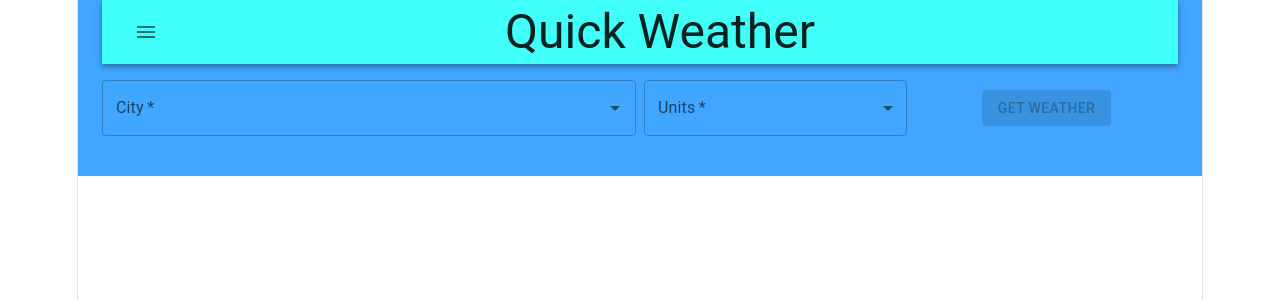
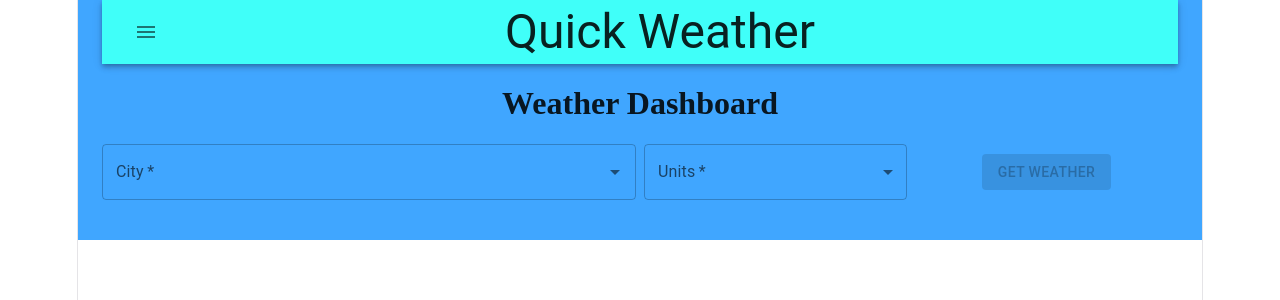
Before and after one commit to 6kbgdb7k85-stack/QuickWeather, a React (Vite) app: page /dashboard in a window 1280 px wide. Shown: the top 300 px of the page. Built offline with nearby package versions, Linux system fonts and the light colour scheme.

Commit message:
routing refactored; forecastdetails has return link

```diff
--- a/src/App.jsx
+++ b/src/App.jsx
@@ -5,6 +5,7 @@ import { ThemeProvider } from "@mui/material";
 import { useState } from "react";
 import { getTheme } from "./services/utils";
 import ForecastDetails from "./components/ForecastDetails";
+import AppLayout from "./common/components/AppLayout";
 
 function App() {
   const [weatherCondition, setWeatherCondition] = useState(0);
@@ -12,21 +13,30 @@ function App() {
   const theme = getTheme(weatherCondition);
 
   return (
-    <ThemeProvider theme={theme}>
-      <BrowserRouter>
-        <Routes>
-          <Route index element={<Navigate to="/dashboard" replace />} />
-          <Route
-            path="/dashboard"
-            element={<Dashboard setWeatherTheme={setWeatherCondition} />}
-          />
-          <Route
-            path="/forecast/day"
-            element={<ForecastDetails setWeatherTheme={setWeatherCondition} />}
-          />
-        </Routes>
-      </BrowserRouter>
-    </ThemeProvider>
+    <BrowserRouter>
+      <Routes>
+        <Route path="/" element={<AppLayout />}>
+          <Route index element={<Navigate to="dashboard" replace />} />
+          <Route path="dashboard" element={<Dashboard />} />
+          <Route path="forecast/day" element={<ForecastDetails/>}/>
+        </Route>
+      </Routes>
+    </BrowserRouter>
+    // <ThemeProvider theme={theme}>
+    //   <BrowserRouter>
+    //     <Routes>
+    //       <Route index element={<Navigate to="/dashboard" replace />} />
+    //       <Route
+    //         path="/dashboard"
+    //         element={<Dashboard setWeatherTheme={setWeatherCondition} />}
+    //       />
+    //       <Route
+    //         path="/forecast/day"
+    //         element={<ForecastDetails setWeatherTheme={setWeatherCondition} />}
+    //       />
+    //     </Routes>
+    //   </BrowserRouter>
+    // </ThemeProvider>
   );
 }
 
--- /dev/null
+++ b/src/common/components/AppLayout.jsx
@@ -0,0 +1,107 @@
+import React, { useState } from "react";
+import { Outlet, useLocation, useNavigate } from "react-router-dom";
+import { ThemeProvider } from "@mui/material/styles";
+import MenuIcon from "@mui/icons-material/Menu";
+import { getTheme } from "../../services/utils";
+import {
+  AppBar,
+  Box,
+  Button,
+  Container,
+  IconButton,
+  Menu,
+  MenuItem,
+  Toolbar,
+  Typography,
+} from "@mui/material";
+
+export default function AppLayout() {
+  const [weatherCondition, setWeatherCondition] = useState(0);
+  const [pageName, setPageName] = useState("");
+  const [menuAnchor, setMenuAnchor] = useState(null);
+
+  const { pathname } = useLocation();
+  const navigate = useNavigate();
+
+  const theme = getTheme(weatherCondition);
+
+  function openMenu(e) {
+    setMenuAnchor(e.currentTarget);
+  }
+
+  function closeMenu(e) {
+    setMenuAnchor(null);
+  }
+
+  return (
+    <ThemeProvider theme={theme}>
+      <Container
+        fixed
+        sx={{
+          bgcolor: theme.palette.background.default,
+          width: "100%",
+          maxWidth: "100%",
+          paddingBottom: "1rem",
+        }}
+      >
+        <AppBar position="static" sx={{ flexGrow: 1, marginBottom: "1rem" }}>
+          <Toolbar>
+            <IconButton onClick={openMenu}>
+              <MenuIcon />
+            </IconButton>
+            <Menu
+              anchorEl={menuAnchor}
+              open={Boolean(menuAnchor)}
+              onClose={closeMenu}
+            >
+              <MenuItem
+                onClick={() => {
+                  closeMenu();
+                  setWeatherCondition(95);
+                }}
+              >
+                Debug Rain Theme
+              </MenuItem>
+              <MenuItem
+                onClick={() => {
+                  closeMenu();
+                  setWeatherCondition(0);
+                }}
+              >
+                Debug Clear Theme
+              </MenuItem>
+              <MenuItem
+                onClick={() => {
+                  closeMenu();
+                  setWeatherCondition(3);
+                }}
+              >
+                Debug Cloudy Theme
+              </MenuItem>
+            </Menu>
+            <Typography variant="h3" sx={{ flexGrow: 1 }}>
+              Quick Weather
+            </Typography>
+            {pathname !== "/dashboard" ? (
+              <Button
+                sx={{ color: "text.primary" }}
+                onClick={() => navigate(-1)}
+                variant="text"
+              >
+                Return
+              </Button>
+            ) : (
+              <></>
+            )}
+          </Toolbar>
+        </AppBar>
+        <Box sx={{ color: theme.palette.text.primary }}>
+          <h1>{pageName}</h1>
+        </Box>
+        <Outlet
+          context={{ setWeatherTheme: setWeatherCondition, setPageName }}
+        />
+      </Container>
+    </ThemeProvider>
+  );
+}
--- a/src/components/Dashboard.jsx
+++ b/src/components/Dashboard.jsx
@@ -24,23 +24,22 @@ import TempCard from "./WeatherCards/TempCard";
 import CurrentConditionCard from "./WeatherCards/CurrentConditionCard";
 import FiveDayForecast from "./WeatherCards/FiveDayForecast";
 import WindCard from "./WeatherCards/WindCard";
+import { useOutletContext } from "react-router-dom";
 
 const initFormData = {
   city: "",
   units: "",
 };
 
-function Dashboard({ setWeatherTheme }) {
-  const theme = useTheme();
+function Dashboard() {
+  const {setWeatherTheme, setPageName} = useOutletContext();
   const [weatherData, setWeatherData] = useState(null);
   const [formData, setFormData] = useState(initFormData);
   const [cityOptions, setCityOptions] = useState([]);
   const [cityLookup, setCityLookup] = useState("");
-  const [menuAnchor, setMenuAnchor] = useState(null);
 
   const {
     response: cityResponse,
-    isLoading: cityIsLoading,
     runApi: getCities,
   } = useApi("city");
 
@@ -56,6 +55,10 @@ function Dashboard({ setWeatherTheme }) {
       city: newValue,
     }));
   }
+
+  useEffect(()=>{
+    setPageName('Weather Dashboard')
+  },[])
 
   useEffect(() => {
     if (cityResponse?.results) {
@@ -75,14 +78,6 @@ function Dashboard({ setWeatherTheme }) {
       setWeatherTheme(weatherResponse.hourly.weather_code[0]);
     }
   }, [weatherResponse]);
-
-  function openMenu(e) {
-    setMenuAnchor(e.currentTarget);
-  }
-
-  function closeMenu(e) {
-    setMenuAnchor(null);
-  }
 
   function isFormValid() {
     const { city, units } = formData;
@@ -125,57 +120,7 @@ function Dashboard({ setWeatherTheme }) {
   }
 
   return (
-    <Container
-      fixed
-      sx={{
-        bgcolor: theme.palette.background.default,
-        width: "100%",
-        maxWidth: "100%",
-        paddingBottom: "1rem",
-      }}
-    >
-      <Box sx={{ flexGrow: 1, marginBottom: "1rem" }}>
-        <AppBar position="static">
-          <Toolbar>
-            <IconButton onClick={openMenu}>
-              <MenuIcon />
-            </IconButton>
-            <Menu
-              anchorEl={menuAnchor}
-              open={Boolean(menuAnchor)}
-              onClose={closeMenu}
-            >
-              <MenuItem
-                onClick={() => {
-                  closeMenu();
-                  setWeatherTheme(95);
-                }}
-              >
-                Debug Rain Theme
-              </MenuItem>
-              <MenuItem
-                onClick={() => {
-                  closeMenu();
-                  setWeatherTheme(0);
-                }}
-              >
-                Debug Clear Theme
-              </MenuItem>
-              <MenuItem
-                onClick={() => {
-                  closeMenu();
-                  setWeatherTheme(3);
-                }}
-              >
-                Debug Cloudy Theme
-              </MenuItem>
-            </Menu>
-            <Typography variant="h3" sx={{ flexGrow: 1 }}>
-              Quick Weather
-            </Typography>
-          </Toolbar>
-        </AppBar>
-      </Box>
+    <>
       <Grid
         container
         spacing={1}
@@ -203,10 +148,10 @@ function Dashboard({ setWeatherTheme }) {
                   spacing={3}
                   sx={{ justifyContent: "space-evenly", alignItems: "center" }}
                 >
-                  <Grid size={'auto'}>
+                  <Grid size={"auto"}>
                     <p>{option.label}</p>
                   </Grid>
-                  <Grid size={'grow'}>
+                  <Grid size={"grow"}>
                     <p>{option.country}</p>
                   </Grid>
                   <Grid size={3}>
@@ -215,7 +160,9 @@ function Dashboard({ setWeatherTheme }) {
                 </Grid>
               );
             }}
-            renderInput={(params) => <TextField required {...params} label="City" />}
+            renderInput={(params) => (
+              <TextField required {...params} label="City" />
+            )}
           />
         </Grid>
         <Grid size={3}>
@@ -287,10 +234,12 @@ function Dashboard({ setWeatherTheme }) {
             unit={weatherData?.daily_units.temperature_2m_max}
             conditions={weatherData?.daily.weather_code}
             isLoading={weatherIsLoading}
+            sunsets={weatherData?.daily.sunset}
+            sunrises={weatherData?.daily.sunrise}
           />
         </Grid>
       </Grid>
-    </Container>
+    </>
   );
 }
 
--- a/src/components/ForecastDetails.jsx
+++ b/src/components/ForecastDetails.jsx
@@ -1,9 +1,43 @@
-import React from "react";
+import React, { useEffect } from "react";
+import { useLocation, useOutletContext } from "react-router-dom";
+import WindCard from "./WeatherCards/WindCard";
+import CurrentConditionCard from "./WeatherCards/CurrentConditionCard";
+import TempCard from "./WeatherCards/TempCard";
+import { Grid } from "@mui/material";
+import SunriseSunsetCard from "./WeatherCards/SunriseSunsetCard";
 
-export default function ForecastDetails(){
-    return (
-        <>
-            ForecastDetails Component
-        </>
-    )
+export default function ForecastDetails() {
+  const { setWeatherTheme, setPageName } = useOutletContext();
+  const { unit, day, condition, high, low, sunrise, sunset } = useLocation().state;
+
+  useEffect(() => {
+    setPageName(`Forecast Details ${day}`);
+    setWeatherTheme(condition);
+  }, []);
+
+  return (
+    <Grid
+      container
+      direction={"row"}
+      sx={{ justifyContent: "center", alignItems: "stretch" }}
+      spacing={1}
+      columns={{ xs: 4, sm: 4, md: 12 }}
+    >
+    <Grid size={4}>
+        <TempCard
+            high={high}
+            low={low}
+            unit={unit}
+        />
+    </Grid>
+      <Grid size={4}>
+        <CurrentConditionCard
+          code={condition}
+        />
+      </Grid>
+      <Grid size={4}>
+        <SunriseSunsetCard sunrise={sunrise} sunset={sunset}/>
+      </Grid>
+    </Grid>
+  );
 }
--- a/src/components/WeatherCards/FiveDayForecast.jsx
+++ b/src/components/WeatherCards/FiveDayForecast.jsx
@@ -1,5 +1,6 @@
 import {
   Card,
+  CardActionArea,
   CardHeader,
   Grid,
   Skeleton,
@@ -10,6 +11,7 @@ import React from "react";
 import { getTheme } from "../../services/utils";
 import WeatherIcon from "../UtilityComponents/WeatherIcon";
 import { daysOfWeek } from "../../common/constants";
+import { useNavigate } from "react-router-dom";
 
 export default function FiveDayForecast({
   unit,
@@ -19,7 +21,12 @@ export default function FiveDayForecast({
   conditions,
   rainChances,
   isLoading,
+  sunsets,
+  sunrises
 }) {
+
+  const navigate = useNavigate();
+
   function getSkeleton() {
     const skeleton = [];
     for (let i = 0; i < 5; i++) {
@@ -62,6 +69,7 @@ export default function FiveDayForecast({
         <Grid
           container
           direction={"row"}
+          spacing={1}
           sx={{ justifyContent: "center", alignContent: "center" }}
         >
           {getSkeleton()}
@@ -75,7 +83,7 @@ export default function FiveDayForecast({
   }
 
   return (
-    <Card id='forecast-card' sx={{ paddingBottom: "1rem" }}>
+    <Card id="forecast-card" sx={{ paddingBottom: "1rem" }}>
       <CardHeader align="center" title={<h3>5 Day Forecast</h3>} />
       <Grid
         container
@@ -96,10 +104,19 @@ export default function FiveDayForecast({
                     height: "100%",
                     overflowWrap: "break-word",
                     hyphens: "auto",
-                    borderColor: 'black',
-                    borderWidth: '1px'
+                    borderColor: "black",
+                    borderWidth: "1px",
                   }}
                 >
+                  <CardActionArea onClick={()=>navigate('/forecast/day',{state:{
+                    unit,
+                    day,
+                    condition: conditions[idx],
+                    high: highs[idx],
+                    low: lows[idx],
+                    sunset: sunsets[idx],
+                    sunrise: sunrises[idx]
+                  }})}>
                     <h2>
                       {daysOfWeek[new Date(year, month - 1, date).getDay()]}
                     </h2>
@@ -113,6 +130,7 @@ export default function FiveDayForecast({
                       {unit}
                     </p>
                     <p>Precipitation: {rainChances[idx]}%</p>
+                  </CardActionArea>
                 </Card>
               </Grid>
             </ThemeProvider>
--- /dev/null
+++ b/src/components/WeatherCards/SunriseSunsetCard.jsx
@@ -0,0 +1,29 @@
+import { Card, CardHeader, Grid } from "@mui/material";
+import React from "react";
+import { WiSunrise, WiSunset } from "weather-icons-react";
+
+const ICON_SIZE = 100;
+
+export default function SunriseSunsetCard({ sunrise, sunset }) {
+  const sunriseDatetime = new Date(sunrise);
+  const sunsetDatetime = new Date(sunset);
+
+  const sunriseString = `${String(sunriseDatetime.getHours()).padStart(2, "0")}:${String(sunriseDatetime.getMinutes()).padStart(2, "0")}`;
+  const sunsetString = `${String(sunsetDatetime.getHours()).padStart(2, "0")}:${String(sunsetDatetime.getMinutes()).padStart(2, "0")}`;
+
+  return (
+    <Card sx={{ height: "100%" }}>
+      <CardHeader title={<h3>Sunrise and Sunset</h3>} />
+      <Grid container spacing={1}>
+        <Grid size={6}>
+          <WiSunrise size={ICON_SIZE} />
+          <p>{sunriseString}</p>
+        </Grid>
+        <Grid size={6}>
+          <WiSunset size={ICON_SIZE} />
+          <p>{sunsetString}</p>
+        </Grid>
+      </Grid>
+    </Card>
+  );
+}
--- a/src/components/WeatherCards/TempCard.jsx
+++ b/src/components/WeatherCards/TempCard.jsx
@@ -24,7 +24,7 @@ export default function TempCard({ current, high, low, unit, isLoading }) {
     );
   }
 
-  if (!current || !high || !low || !unit) {
+  if ((!current && (!high && !low)) || !unit) {
     return <></>;
   }
 
@@ -45,27 +45,40 @@ export default function TempCard({ current, high, low, unit, isLoading }) {
   }
 
   return (
-    <Card id='temp-card' sx={{ height: "100%", textAlign: "center" }}>
-      <CardHeader title={<h3>Temperature</h3>} />
+    <Card id="temp-card" sx={{ height: "100%", textAlign: "center" }}>
+      <CardHeader title={<h3>Temperatures</h3>} />
       <Grid container>
+        {current ? (
           <Grid size={12}>
-          <h1 id='temp-current' style={getTempColor(unit, current)}>
+            <Typography variant="subtitle">Current:</Typography>
+            <h1 id="temp-current" style={getTempColor(unit, current)}>
               {current}
               {unit}
             </h1>
           </Grid>
+        ) : (
+          <></>
+        )}
+        {high && low ? (
+          <>
             <Grid size={6}>
-          <h2 id='temp-low' style={getTempColor(unit, low)}>
+              <Typography variant="subtitle">Low:</Typography>
+              <h2 id="temp-low" style={getTempColor(unit, low)}>
                 {low}
                 {unit}
               </h2>
             </Grid>
             <Grid size={6}>
+              <Typography variant="subtitle">High:</Typography>
               <h2 id="temp-high" style={getTempColor(unit, high)}>
                 {high}
                 {unit}
               </h2>
             </Grid>
+          </>
+        ) : (
+          <></>
+        )}
       </Grid>
     </Card>
   );
```
Lines whose indentation alone changed are shown as unchanged.
